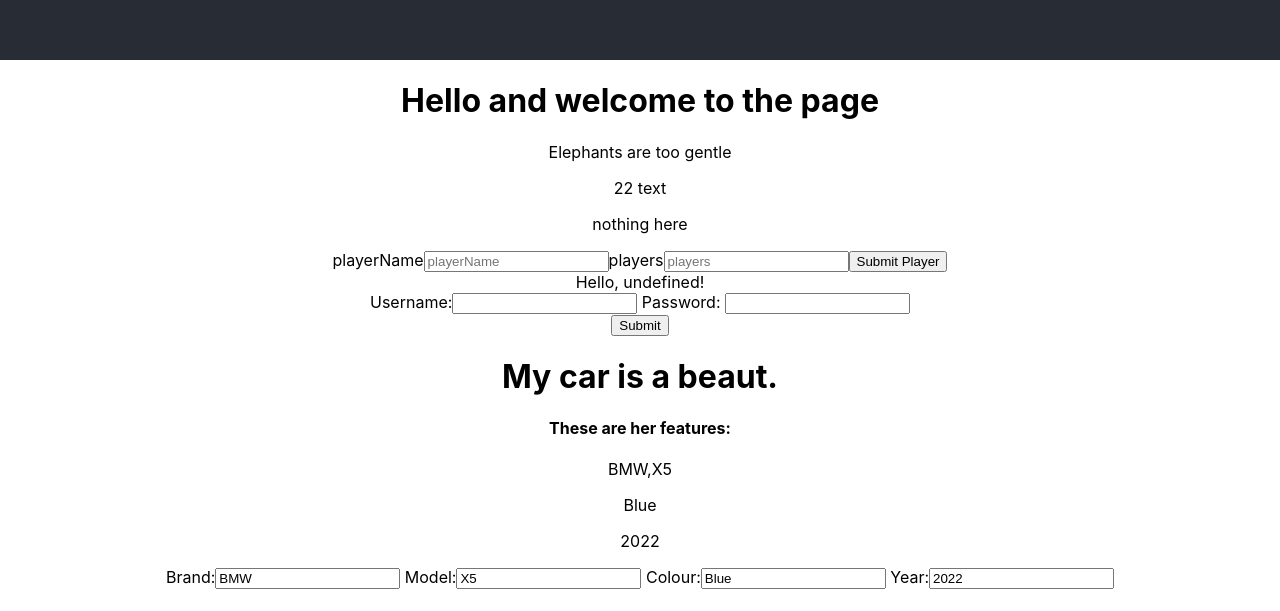
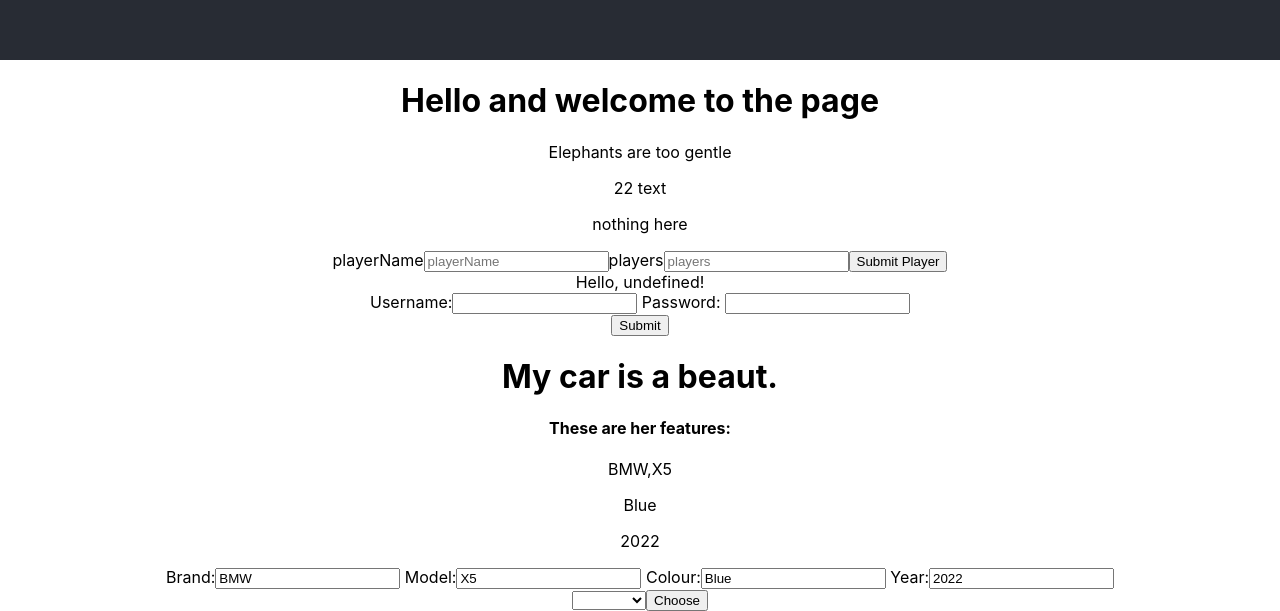
Before and after one commit to tigerFish29/qa-react-week, a React (Create React App) app: page / in a window 1280 px wide. Shown: the part 740-1351 px from the top of the page. Before the commit the page ends 1329 px from the top, so only its background shows below. Built offline with nearby package versions, Linux system fonts and the light colour scheme.

Commit message:
made changes to app

```diff
--- a/src/App.js
+++ b/src/App.js
@@ -6,6 +6,7 @@ import Game from "./Game"
 import Effect from "./Effect";
 import Login from "./User";
 import Car from "./Car"
+import Products from "./Products";
 
 
 function App() {
@@ -33,6 +34,7 @@ function App() {
           <Effect />
           <Login />
           <Car />
+          <Products />
 
       </div>
     </div>
--- /dev/null
+++ b/src/Products.js
@@ -0,0 +1,27 @@
+
+
+const products = ["Oranges", "Lemons", "Grapes", "Apples", "Melons"];
+
+
+const Products = () => {
+
+
+    return (
+        <div>
+            <form htmlFor="product">
+
+                <select>
+                    <option />
+                    {products.map((product) => (
+                        <option key={product} value={product}>
+                            {product}
+                        </option>
+                    ))}
+                </select>
+                <button>Choose</button>
+            </form>
+        </div>
+    )
+}
+
+export default Products;
```
